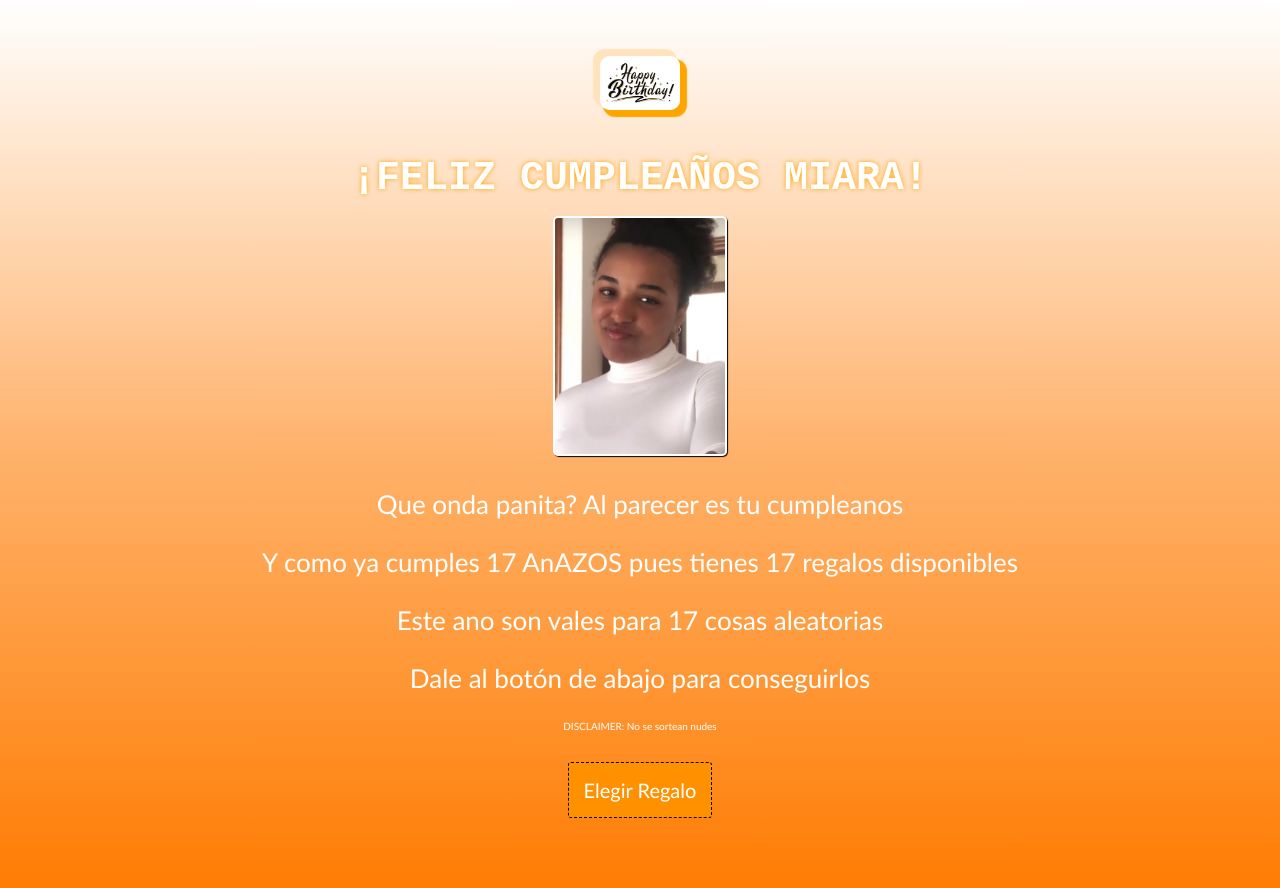
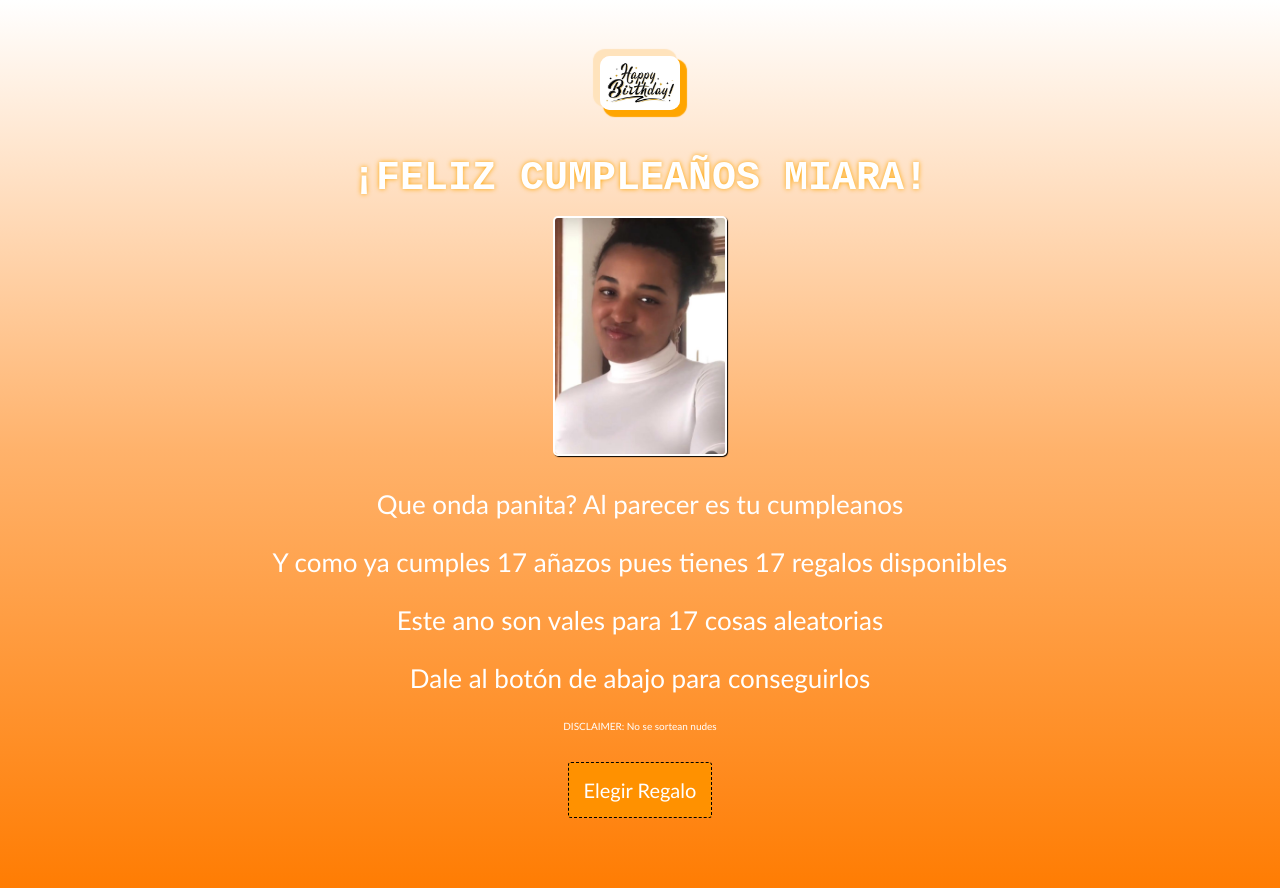
Before and after one commit to Keetha805/happy-birthday, a React (Create React App) app: page / in a window 1280 px wide. Shown: the top 888 px of the page. Built offline with nearby package versions, Linux system fonts and the light colour scheme.

Commit message:
cumpleaÑos

```diff
--- a/src/components/Main.js
+++ b/src/components/Main.js
@@ -87,7 +87,7 @@ export const Main = () => {
                 <img className='imgCumpleanero' src={cumpleanero}></img>
                 <div>
                     <p>Que onda panita? Al parecer es tu cumpleanos</p>
-                    <p>Y como ya cumples {edad} AnAZOS pues tienes {edad} regalos disponibles</p>
+                    <p>Y como ya cumples {edad} añazos pues tienes {edad} regalos disponibles</p>
                     <p>Este ano son vales para {edad} cosas aleatorias</p>
                     <p>Dale al botón de abajo para conseguirlos</p>
                     <p style={{ fontSize: "10px" }}>DISCLAIMER: No se sortean nudes</p>
```
